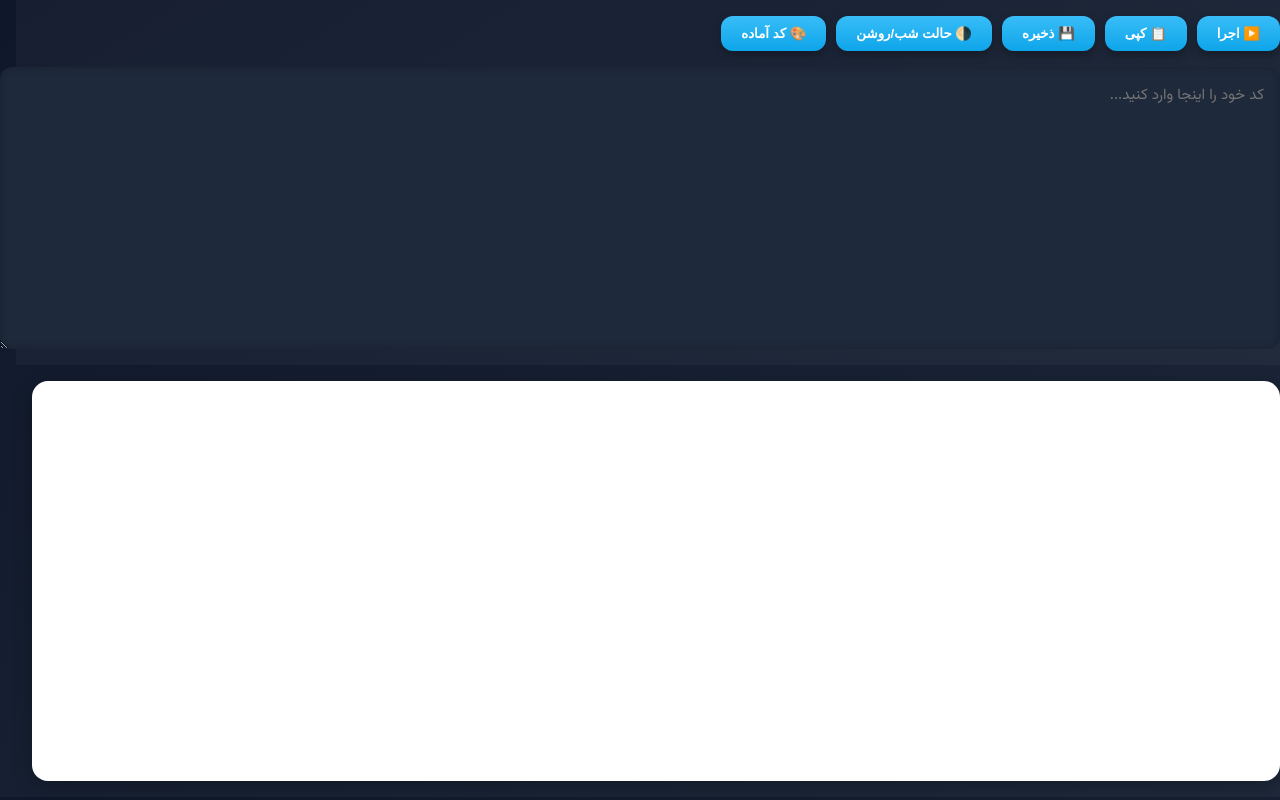
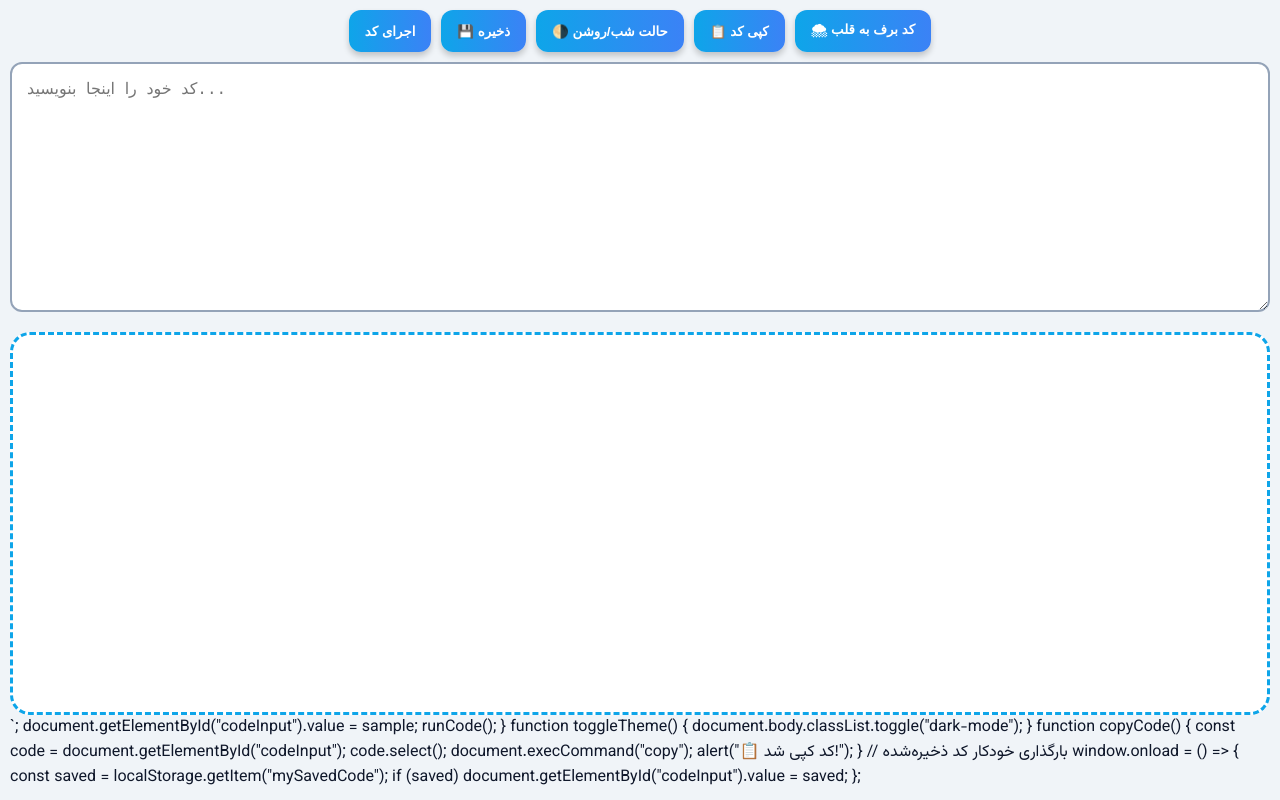
Before and after one commit to khaeruddin78811/Fm-code, a plain HTML site: page index.html in a window 1280 px wide. Drawn offline with Linux system fonts and the light colour scheme.

Commit message:
index.html

```diff
--- a/index.html
+++ b/index.html
@@ -3,159 +3,179 @@
 <head>
   <meta charset="UTF-8" />
   <meta name="viewport" content="width=device-width, initial-scale=1.0"/>
-  <title>محیط آزمایش کد - Fm-Code</title>
+  <title>ادیتور و نمایشگر زنده</title>
   <link href="https://fonts.googleapis.com/css2?family=Vazirmatn&display=swap" rel="stylesheet">
   <style>
+    * {
+      margin: 0;
+      padding: 0;
+      box-sizing: border-box;
+    }
     body {
-      margin: 0;
       font-family: 'Vazirmatn', sans-serif;
-      background: linear-gradient(to bottom right, #0f172a, #1e293b);
-      color: #fff;
-      direction: rtl;
-    }
-
-    .editor-container {
-      padding: 1rem;
+      background: #f0f4f8;
+      color: #0f172a;
       display: flex;
       flex-direction: column;
-      gap: 1rem;
-      background: rgba(255, 255, 255, 0.03);
+      min-height: 100vh;
+      padding: 10px;
+      transition: background 0.3s, color 0.3s;
     }
-
+    .toolbar {
+      display: flex;
+      justify-content: center;
+      gap: 10px;
+      flex-wrap: wrap;
+      margin-bottom: 10px;
+    }
+    .btn {
+      padding: 10px 16px;
+      background: linear-gradient(to right, #0ea5e9, #3b82f6);
+      border: none;
+      color: white;
+      border-radius: 12px;
+      box-shadow: 0 4px 6px rgba(0,0,0,0.2);
+      cursor: pointer;
+      font-weight: bold;
+      transition: transform 0.2s, background 0.3s;
+    }
+    .btn:hover {
+      transform: scale(1.05);
+      background: linear-gradient(to right, #0284c7, #2563eb);
+    }
     textarea {
       width: 100%;
       height: 250px;
-      background: #1e293b;
-      color: #f8fafc;
-      border: none;
+      padding: 15px;
+      font-size: 1rem;
+      background: #ffffff;
+      border: 2px solid #94a3b8;
       border-radius: 12px;
-      padding: 1rem;
       resize: vertical;
-      font-family: 'Vazirmatn', monospace;
-      font-size: 0.95rem;
-      box-shadow: inset 0 0 10px rgba(0,0,0,0.2);
+      margin-bottom: 10px;
+      direction: ltr;
+      font-family: monospace;
     }
-
-    .btns {
-      display: flex;
-      flex-wrap: wrap;
-      gap: 10px;
+    .output-box {
+      flex: 1;
+      background: #ffffff;
+      border: 3px dashed #0ea5e9;
+      border-radius: 20px;
+      padding: 20px;
+      min-height: 300px;
+      overflow: auto;
+      margin-top: 10px;
     }
-
-    .btn {
-      padding: 10px 20px;
-      border: none;
-      background: linear-gradient(to bottom, #38bdf8, #0ea5e9);
-      color: white;
-      font-weight: bold;
-      border-radius: 12px;
-      cursor: pointer;
-      transition: 0.3s ease;
-      box-shadow: 0 4px 10px rgba(0,0,0,0.3);
-    }
-
-    .btn:hover {
-      transform: scale(1.05);
-      background: linear-gradient(to bottom, #0ea5e9, #38bdf8);
-    }
-
-    .output-container {
-      margin: 1rem;
-      height: 400px;
-      background: white;
-      border-radius: 16px;
-      overflow: hidden;
-      box-shadow: 0 5px 20px rgba(0,0,0,0.3);
-    }
-
-    iframe {
-      width: 100%;
-      height: 100%;
-      border: none;
-    }
-
     .dark-mode {
       background: #0f172a;
+      color: #e2e8f0;
+    }
+    .dark-mode textarea {
+      background: #1e293b;
+      color: #e2e8f0;
+      border-color: #475569;
+    }
+    .dark-mode .output-box {
+      background: #1e293b;
       color: white;
     }
   </style>
 </head>
 <body>
 
-  <div class="editor-container">
-    <div class="btns">
-      <button class="btn" onclick="runCode()">▶️ اجرا</button>
-      <button class="btn" onclick="copyCode()">📋 کپی</button>
-      <button class="btn" onclick="saveCode()">💾 ذخیره</button>
-      <button class="btn" onclick="toggleTheme()">🌗 حالت شب/روشن</button>
-      <button class="btn" onclick="loadExample()">🎨 کد آماده</button>
-    </div>
-
-    <textarea id="codeArea" placeholder="کد خود را اینجا وارد کنید..."></textarea>
+  <div class="toolbar">
+    <button class="btn" onclick="runCode()">اجرای کد</button>
+    <button class="btn" onclick="saveCode()">💾 ذخیره</button>
+    <button class="btn" onclick="toggleTheme()">🌗 حالت شب/روشن</button>
+    <button class="btn" onclick="copyCode()">📋 کپی کد</button>
+    <button class="btn" onclick="loadSample()">🌨 کد برف به قلب</button>
   </div>
 
-  <div class="output-container">
-    <iframe id="preview"></iframe>
-  </div>
+  <textarea id="codeInput" placeholder="کد خود را اینجا بنویسید..."></textarea>
+
+  <div class="output-box" id="output"></div>
 
   <script>
     function runCode() {
-      const code = document.getElementById("codeArea").value;
-      const iframe = document.getElementById("preview");
-      iframe.srcdoc = code;
-    }
-
-    function copyCode() {
-      const code = document.getElementById("codeArea");
-      code.select();
-      document.execCommand("copy");
-      alert("✅ کد کپی شد!");
+      const output = document.getElementById("output");
+      const code = document.getElementById("codeInput").value;
+      output.innerHTML = "";
+      try {
+        const iframe = document.createElement("iframe");
+        iframe.style.width = "100%";
+        iframe.style.height = "100%";
+        iframe.style.border = "none";
+        iframe.srcdoc = code;
+        output.appendChild(iframe);
+      } catch (e) {
+        output.textContent = "خطا در اجرای کد: " + e.message;
+      }
     }
 
     function saveCode() {
-      const code = document.getElementById("codeArea").value;
-      const blob = new Blob([code], { type: "text/html" });
-      const a = document.createElement("a");
-      a.href = URL.createObjectURL(blob);
-      a.download = "my-code.html";
-      a.click();
+      const code = document.getElementById("codeInput").value;
+      localStorage.setItem("mySavedCode", code);
+      alert("✅ کد ذخیره شد!");
+    }
+
+    function loadSample() {
+      const sample = `
+<!DOCTYPE html>
+<html>
+<head>
+  <style>
+    body {
+      margin: 0;
+      background: black;
+      overflow: hidden;
+    }
+    .snowflake {
+      position: absolute;
+      color: white;
+      animation: fall 5s linear infinite;
+    }
+    @keyframes fall {
+      0% { transform: translateY(-100px); }
+      100% { transform: translateY(100vh); }
+    }
+  </style>
+</head>
+<body>
+  <script>
+    const emojis = ["❄", "❄", "❄", "💖"];
+    setInterval(() => {
+      const flake = document.createElement('div');
+      flake.className = 'snowflake';
+      flake.innerText = emojis[Math.floor(Math.random()*emojis.length)];
+      flake.style.left = Math.random() * window.innerWidth + 'px';
+      flake.style.fontSize = (Math.random()*20 + 10) + 'px';
+      flake.style.top = '-50px';
+      document.body.appendChild(flake);
+      setTimeout(() => flake.remove(), 5000);
+    }, 300);
+  </script>
+</body>
+</html>`;
+      document.getElementById("codeInput").value = sample;
+      runCode();
     }
 
     function toggleTheme() {
       document.body.classList.toggle("dark-mode");
     }
 
-    function loadExample() {
-      const sample = `
-        <style>
-          body {
-            background: #111;
-            overflow: hidden;
-            margin: 0;
-          }
-          .heart {
-            position: absolute;
-            font-size: 30px;
-            animation: fall 5s linear forwards;
-          }
-          @keyframes fall {
-            0% { top: -10%; opacity: 1; transform: scale(0.5); }
-            90% { opacity: 1; }
-            100% { top: 80%; opacity: 0; transform: scale(1.5); }
-          }
-        </style>
-        <script>
-          setInterval(() => {
-            const el = document.createElement('div');
-            el.className = 'heart';
-            el.style.left = Math.random() * 100 + '%';
-            el.textContent = '❤️';
-            document.body.appendChild(el);
-            setTimeout(() => el.remove(), 5000);
-          }, 200);
-        <\/script>`;
-      document.getElementById("codeArea").value = sample;
+    function copyCode() {
+      const code = document.getElementById("codeInput");
+      code.select();
+      document.execCommand("copy");
+      alert("📋 کد کپی شد!");
     }
+
+    // بارگذاری خودکار کد ذخیره‌شده
+    window.onload = () => {
+      const saved = localStorage.getItem("mySavedCode");
+      if (saved) document.getElementById("codeInput").value = saved;
+    };
   </script>
 </body>
 </html>
```
